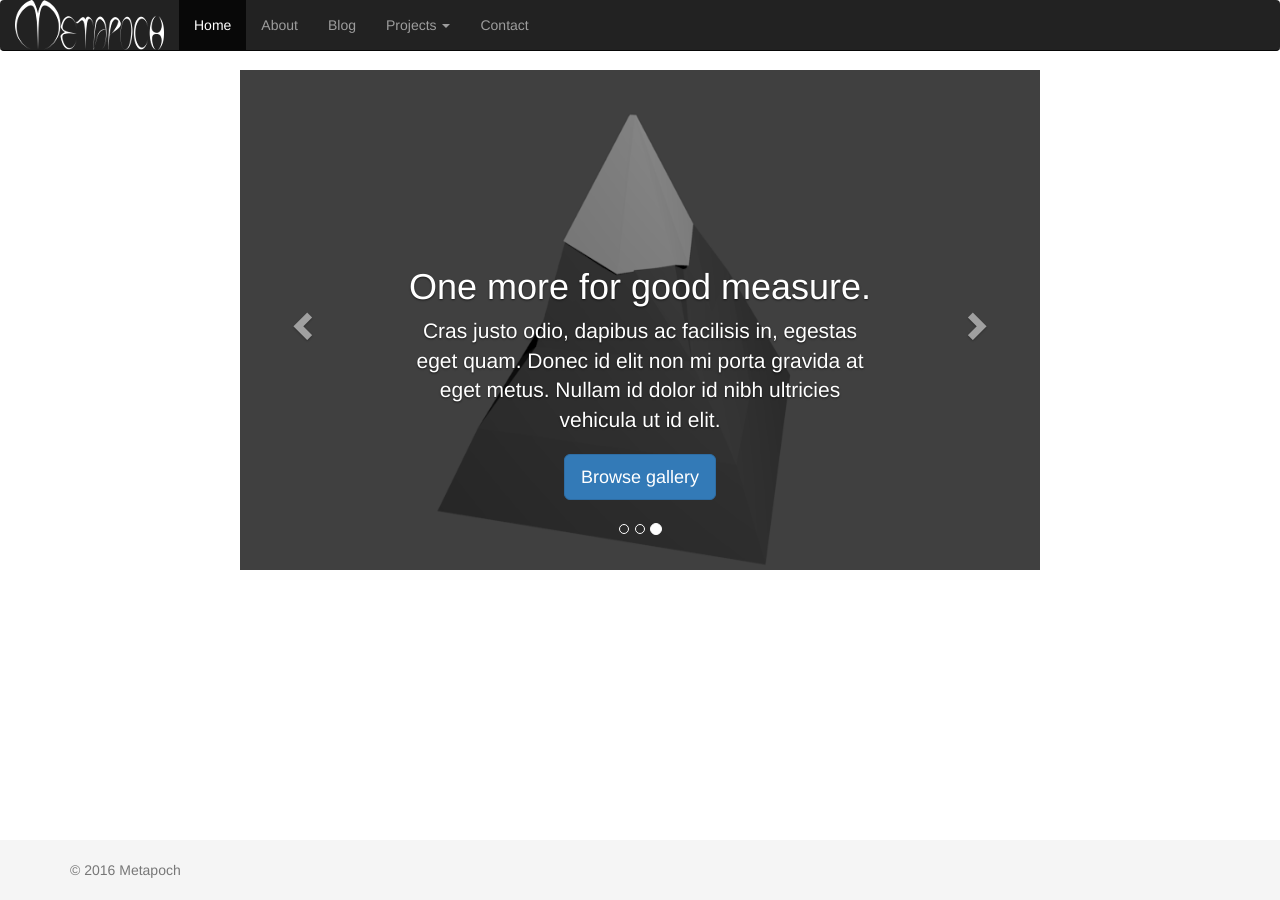
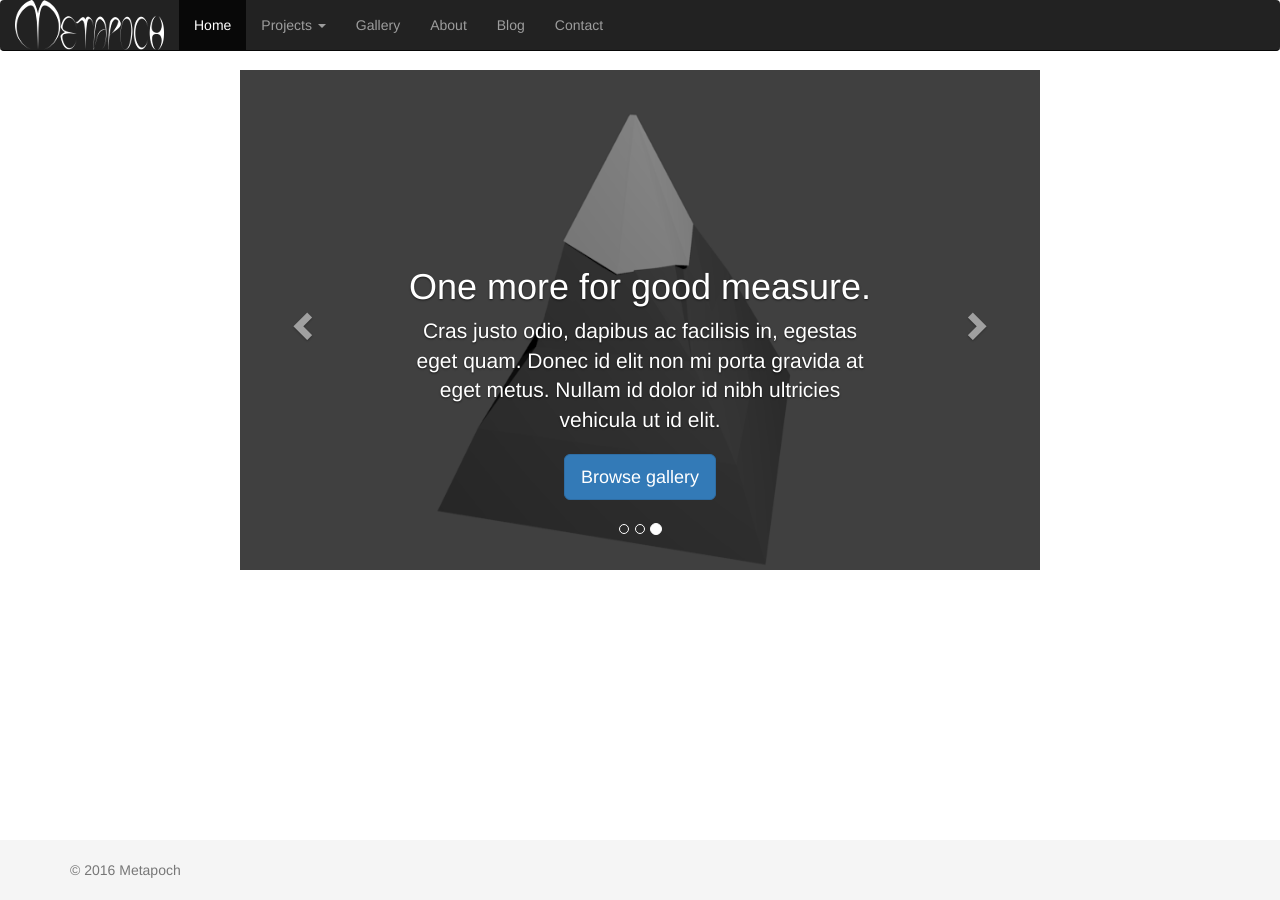
Before and after one commit to metapoch/metapoch.github.io, a Jekyll site: the page built from index.html, in a window 1280 px wide. Built offline with Jekyll 4.4.1, drawn with Linux system fonts in a browser that asks for light colours.

Commit message:
Adding gallery

```diff
--- a/_layouts/default.html
+++ b/_layouts/default.html
@@ -34,8 +34,6 @@
               <div id="navbar" class="navbar-collapse collapse">
                 <ul class="nav navbar-nav">
                   <li {% if page.url == "/" %}class="active"{% endif %}><a href="/">Home</a></li>
-                  <li><a href="/#about">About</a></li>
-                  <li {% if page.url contains "/blog" %}class="active"{% endif %}><a href="/blog/">Blog</a></li>
                   <li class="dropdown">
                     <a href="#" class="dropdown-toggle" data-toggle="dropdown" role="button" aria-haspopup="true" aria-expanded="false">Projects <span class="caret"></span></a>
                     <ul class="dropdown-menu">
@@ -55,6 +53,9 @@
                       <li><a href="#">One more separated link</a></li>
                     </ul>
                   </li>
+                  <li {% if page.url contains "/blog" %}class="active"{% endif %}><a href="/gallery/">Gallery</a></li>
+                  <li><a href="/#about">About</a></li>
+                  <li {% if page.url contains "/blog" %}class="active"{% endif %}><a href="/blog/">Blog</a></li>
                   <li><a href="#contact">Contact</a></li>
                 </ul>
               </div>
--- /dev/null
+++ b/gallery/index.html
@@ -0,0 +1,6 @@
+---
+layout: default
+title: Gallery
+---
+	<h1>{{ page.title }}</h1>
+	<blockquote class="imgur-embed-pub" lang="en" data-id="a/NcVEP"><a href="//imgur.com/NcVEP">Blender</a></blockquote><script async src="//s.imgur.com/min/embed.js" charset="utf-8"></script>
```
